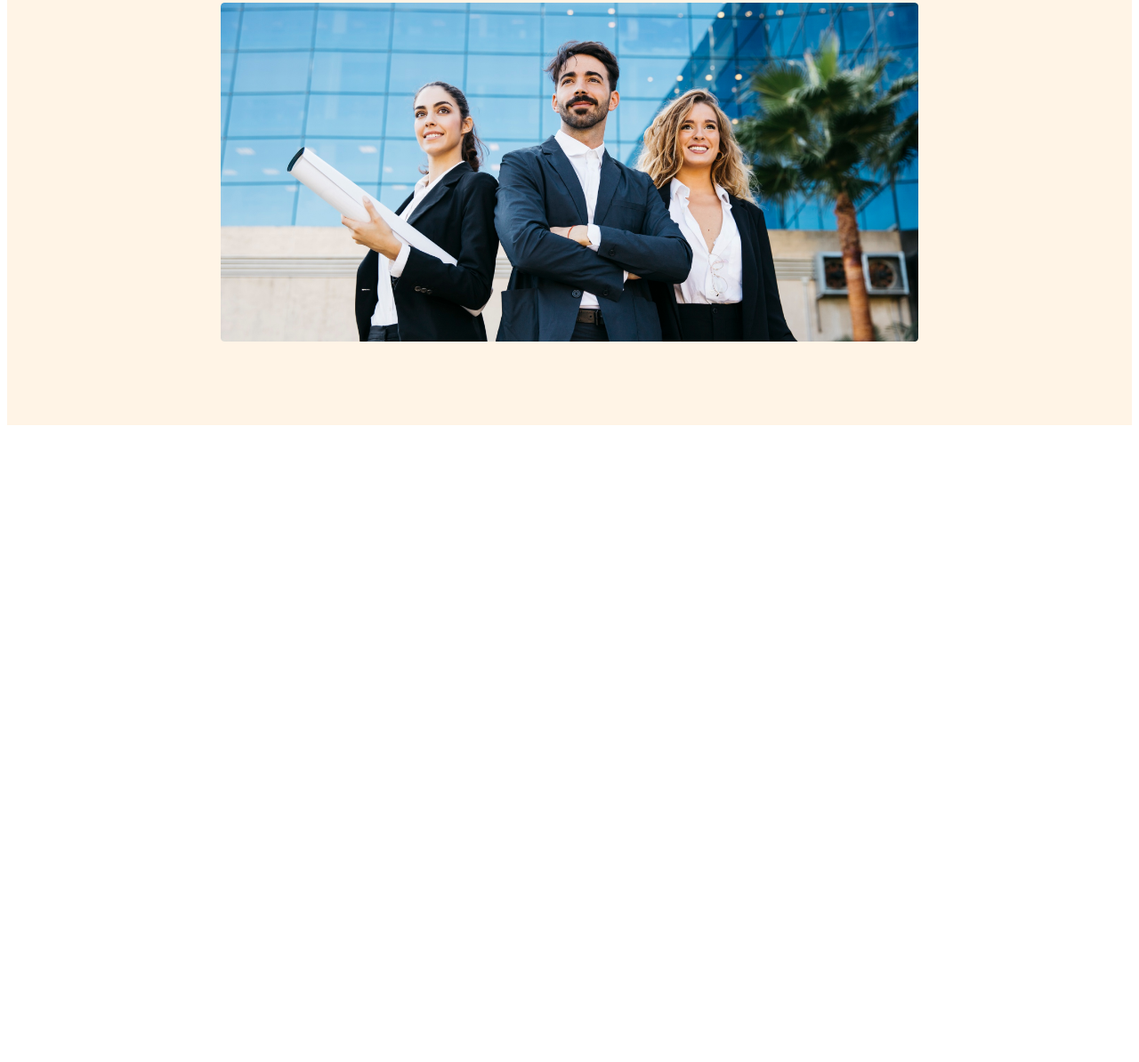
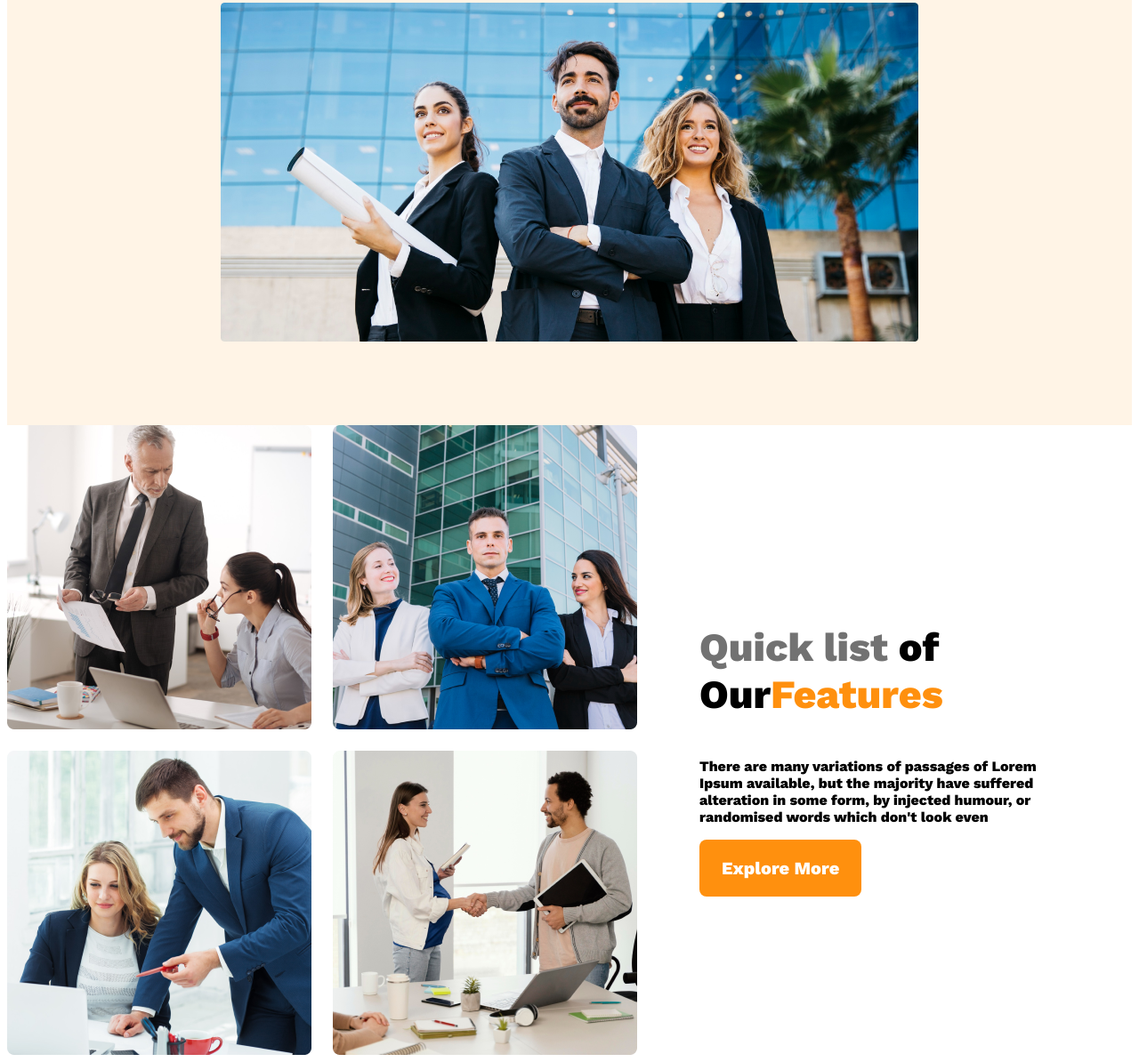
Before and after one commit to forhad12hossen/g3-architects-website, a plain HTML site: page index.html in a window 1280 px wide. Shown: the part 611-1805 px from the top of the page at 89% size. Before the commit the page ends 1097 px from the top, so only its background shows below. Drawn offline with nearby package versions, Linux system fonts and the light colour scheme.

Commit message:
feature content added

```diff
--- a/index.html
+++ b/index.html
@@ -7,6 +7,7 @@
     <link rel="stylesheet" href="styles/architects.css">
 </head>
 <body>
+    <!-- header start -->
     <header>
         <nav>
             <h3 class="nav-title">G3 Architects</h3>
@@ -29,7 +30,23 @@
 
 
     </header>
+    <!-- header end -->
     <main>
+        <!-- team section start -->
+        <section class="teams-container">
+            <div class="teams-img-container">
+                <img src="images/team1.png" alt="">
+                <img src="images/team2.png" alt="">
+                <img src="images/team3.png" alt="">
+                <img src="images/team4.png" alt="">
+            </div>
+            <div class="teams-content">
+                <h3 class="teams-title"><span class="Quick-list">Quick list</span> <span>of Our</span><span class="text-features">Features</span> </h3>
+                <p class="teams-description">There are many variations of passages of Lorem Ipsum available, but the majority have suffered alteration in some form, by injected humour, or randomised words which don't look even</p>
+                <button class="btn-primary">Explore More</button>
+
+            </div>
+        </section>
 
     </main>
     <footer>
--- a/styles/architects.css
+++ b/styles/architects.css
@@ -13,6 +13,7 @@ padding: 20px 25px;
 font-size: 1.25rem;
 cursor: pointer;
 border: 0px;
+text-align: center;
 }
 header{
     background: rgba(255, 144, 14, 0.10);
@@ -57,11 +58,13 @@ nav li a{
     font-size: 4rem;
     font-weight: 700;
     color:  #131313;
+    text-align: center;
 }
 .banner-description{
     color: #727272;
     font-size: 20px;
     font-weight: 400;
+    text-align: center;
 }
 /* responsive media quaries */
 /* mobile device */
@@ -74,6 +77,37 @@ nav li a{
     }
 
 }
+/* main styles */
+main{
+    max-width: 1440px;
+    margin: o auto;
+}
+/* teams styles */
+.teams-container{
+    display: flex;
+    align-items: center;
+}
+.teams-img-container{
+    display: grid;
+    grid-template-columns: repeat(2, 1fr);
+    gap: 1.5rem;
+}
+.teams-content{
+    padding-left: 70px;
+    padding-right: 70px;
+}
+.teams-title{
+    font-size: 2.8rem;
+}
+.Quick-list{
+    color: #727272;
+    font-weight: 500;
+}
+.text-features{
+    color: #FF900E;
+    font-weight: 700;
+}
+
 /* tablet or medium devices */
 @media screen and (min-width:576px) and (max-width:960px) {
     nav{
```
